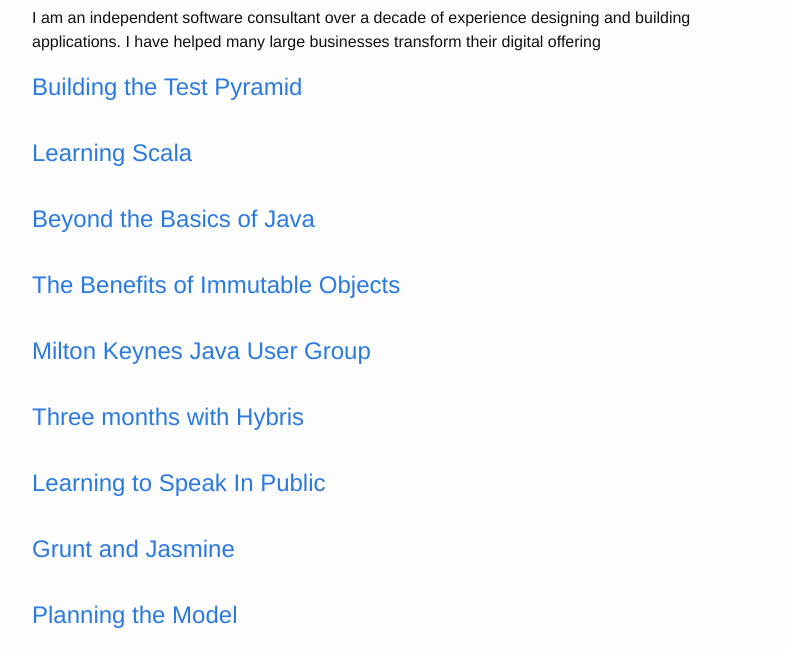
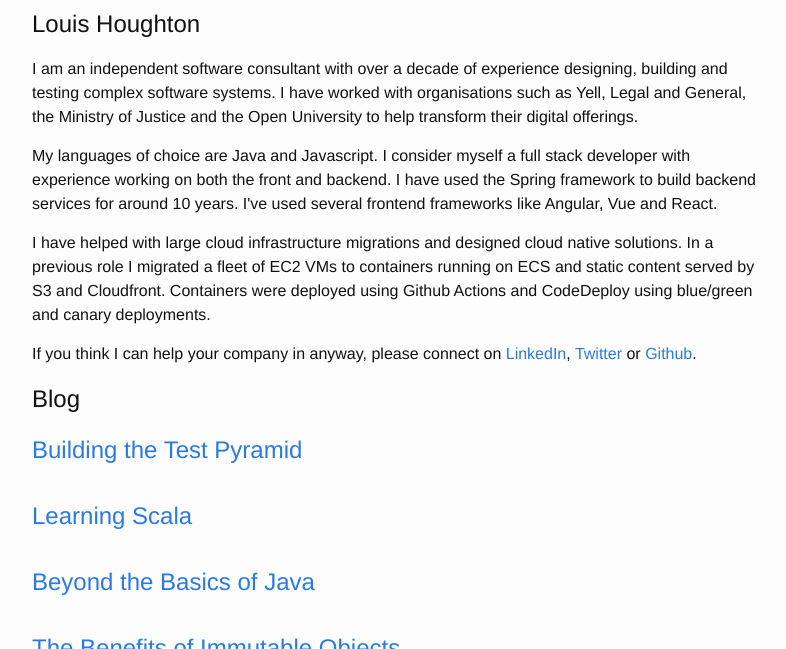
Before and after one commit to Louisblack/Louisblack.github.io, a Jekyll site: the page built from index.html, in a window 1280 px wide and 900 px high, scrolled down 610 px, cut to the strip 251-900 px from the top of the window. Shown: the whole strip, without its empty margins (238-1024 px from the left). Built offline with Jekyll 4.4.1, drawn with Linux system fonts in a browser that asks for light colours.

Commit message:
About me guff

```diff
--- a/index.html
+++ b/index.html
@@ -4,11 +4,33 @@
 
 <div class="home">
 
+  <h2>Louis Houghton</h2>
   <p>
-      I am an independent software consultant over a decade of experience designing and building applications.
-      I have helped many large businesses transform their digital offering
+    I am an independent software consultant with over a decade of experience designing, building and testing complex software systems.
+    I have worked with organisations such as Yell, Legal and General, the Ministry of Justice and the Open University to help
+    transform their digital offerings.
   </p>
 
+  <p>
+    My languages of choice are Java and Javascript. I consider myself a full stack developer with experience working on both the front
+    and backend. I have used the Spring framework to build backend services for around 10 years. I've used several frontend frameworks
+    like Angular, Vue and React.
+  </p>
+
+  <p>
+    I have helped with large cloud infrastructure migrations and designed cloud native solutions.
+    In a previous role I migrated a fleet of EC2 VMs to containers running on ECS and static content served by S3 and Cloudfront.
+    Containers were deployed using Github Actions and CodeDeploy using blue/green and canary deployments.
+  </p>
+
+  <p>
+    If you think I can help your company in anyway, please connect on
+    <a href="https://www.linkedin.com/in/louis-houghton-668b4475/">LinkedIn</a>,
+    <a href="https://twitter.com/louisblack">Twitter</a> or
+    <a href="https://github.com/Louisblack">Github</a>.
+  </p>
+
+  <h2>Blog</h2>
   <ul class="post-list">
     {% for post in site.posts %}
       <li>
```
